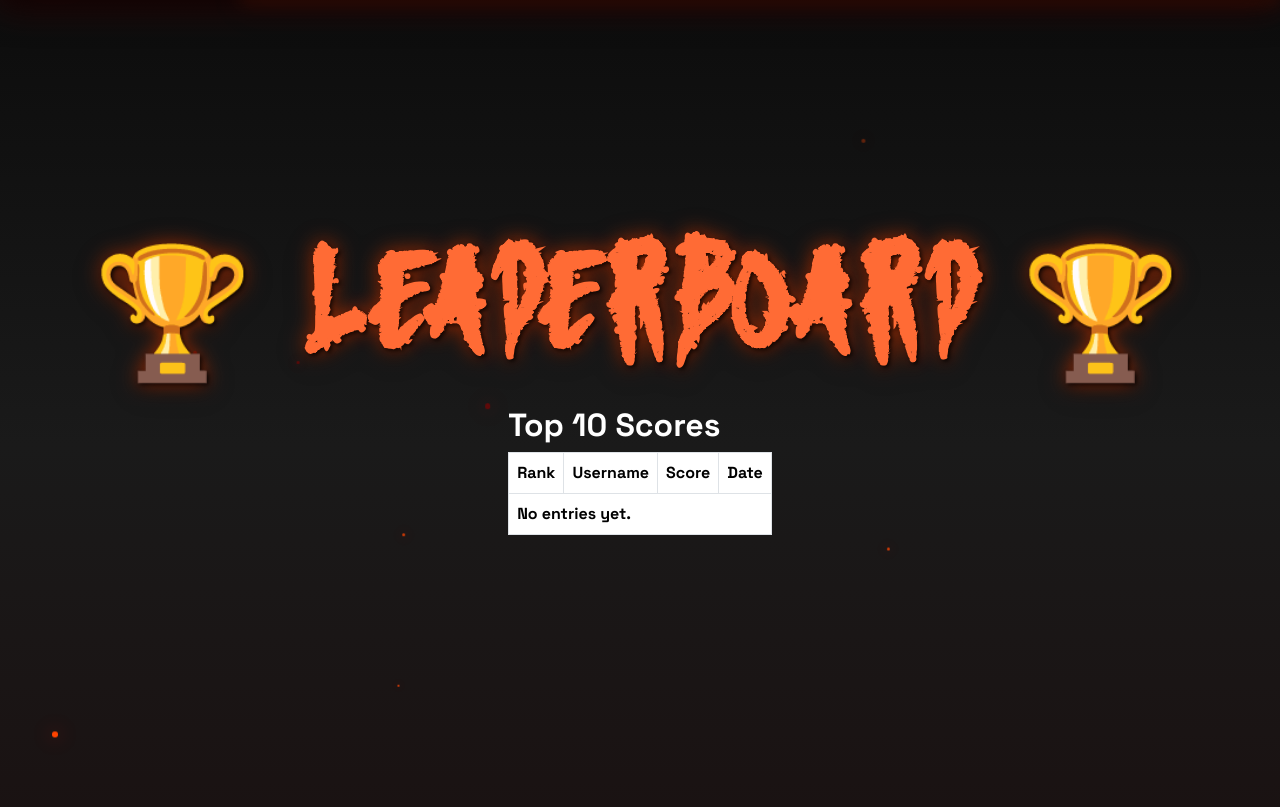
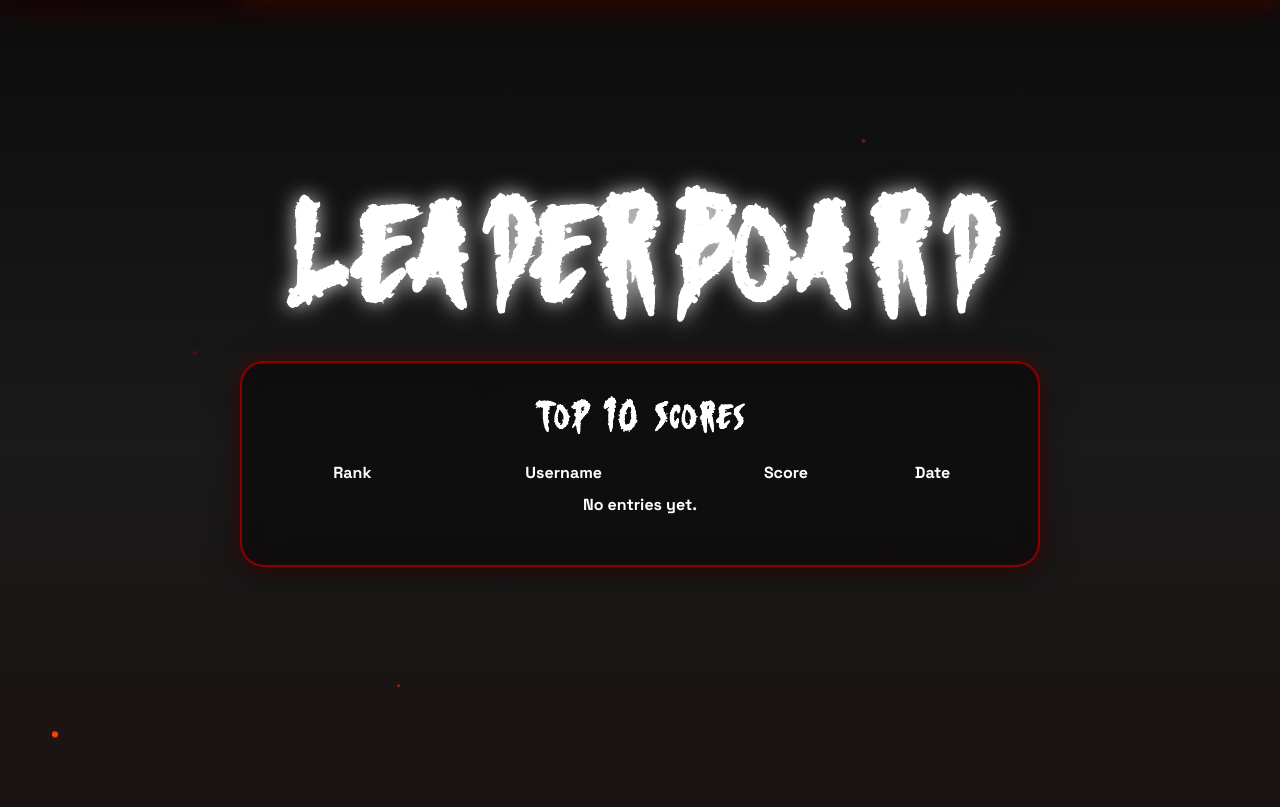
Before and after one commit to maleeper/trickorthreat, a Django app: page /leaderboard/ in a window 1280 px wide. Shown: the part 82-889 px from the top of the page. Run offline with Django 4.2, Linux system fonts and the light colour scheme; data that the repository does not hold is empty; some libraries are stand-ins or nearby versions.

Commit message:
basic styling to leaderboardpage

```diff
--- a/phish_buster/templates/phish_buster/leaderboard.html
+++ b/phish_buster/templates/phish_buster/leaderboard.html
@@ -2,11 +2,16 @@
 
 {% block content %}
 <div class="container leaderboard-container">
-    <h1 class="title">🏆 Leaderboard 🏆</h1>
+
+    <div class="title-container" id="titleContainer">
+        <h1 class="title" id="mainTitle">Leaderboard</h1>
+    </div>
 
     {% if session_id and score is not None %}
-        <section class="session-summary">
+    <section class="session-summary glass-card">
+        <div class="text-center">
             <h2>Your Session Results</h2>
+            <div class="d-flex justify-content-around">
                 <div>
                     <strong>Score:</strong>
                     <span id="user-score">{{ score }}</span>
@@ -20,9 +25,12 @@
                     0%
                     {% endif %}
                 </div>
+            </div>
+        </div>
+        <hr>
         <div>
-                <h3>Questions Attempted</h3>
-                <table class="table table-striped">
+            <h2 class="text-center">Questions Attempted</h2>
+            <table>
                 <thead>
                     <tr>
                         <th>#</th>
@@ -43,7 +51,7 @@
                             <span style="color: red;">Incorrect</span>
                             {% endif %}
                         </td>
-                            <td>{{ ans.question.tactic_context }}</td>
+                        <td>{{ ans.question.content }}</td>
                     </tr>
                     {% endfor %}
                 </tbody>
@@ -52,9 +60,9 @@
     </section>
     {% endif %}
 
-    <section class="top-leaderboard">
+    <section class="top-leaderboard glass-card text-center w-75">
         <h2>Top 10 Scores</h2>
-        <table class="table table-bordered">
+        <table class="w-100">
             <thead>
                 <tr>
                     <th>Rank</th>
--- a/static/css/style.css
+++ b/static/css/style.css
@@ -517,11 +517,12 @@
     opacity: 0;
 }
 
+.session-summary.glass-card,
+.top-leaderboard.glass-card,
 .modal-content.glass-card,
 .email-quiz.glass-card {
     opacity: 1;
 }
-
 
 .glass-card:hover {
     border-color: var(--neon-orange);
@@ -925,6 +926,10 @@
     padding: 2rem;
 }
 
+/* ============================================
+   📜 QUIZ PAGE
+   ============================================ */
+
 .quiz-status-item {
     display: flex;
     align-items: center;
@@ -980,6 +985,13 @@
   cursor: pointer;
   font-weight: bold;
 }
+
+/* ============================================
+   📜 LEADERBOARD
+   ============================================ */
+   td {
+    padding: 0.5rem 0.25rem;
+   }
 
 /* ============================================
    📱 RESPONSIVE
```
Also changed, not shown: 1 other file. Lines whose indentation alone changed are shown as unchanged.
